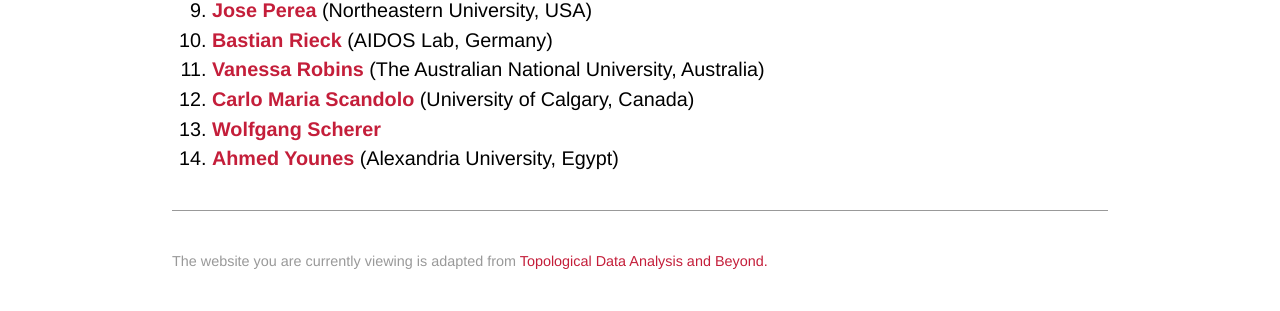
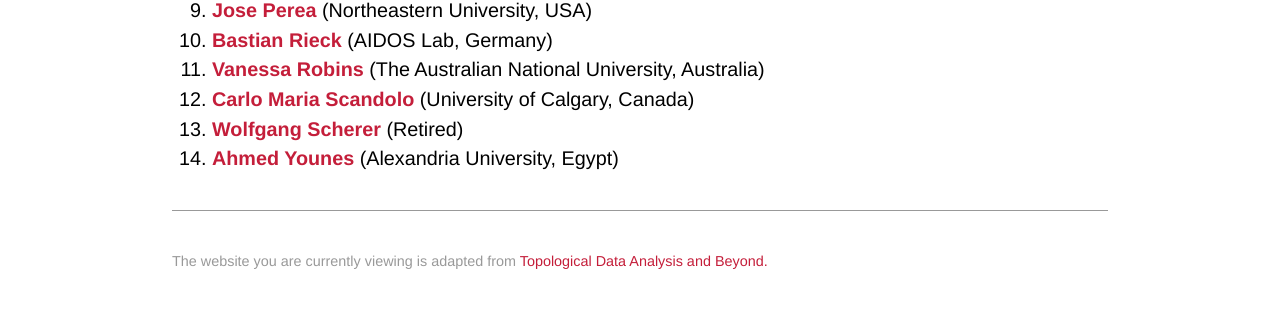
Before and after one commit to WoComtoQC/wocomtoqc.github.io, a Jekyll site: the page built from speakers.md, in a window 1280 px wide. Shown: the part 857-1168 px from the top of the page. Built offline with Jekyll 4.4.1, drawn with Linux system fonts in a browser that asks for light colours; some web fonts are replaced; our own code applies the rules of GitHub Pages for plain Markdown files.

Commit message:
Update speakers.md

```diff
--- a/speakers.md
+++ b/speakers.md
@@ -19,5 +19,5 @@ layout: default
 10. [**Bastian Rieck**](https://bastian.rieck.me/) (AIDOS Lab, Germany)
 11.  [**Vanessa Robins**](https://physics.anu.edu.au/contact/people/profile.php?ID=75)   (The Australian National University, Australia)
 12.  [**Carlo Maria Scandolo**](https://contacts.ucalgary.ca/info/math/profiles/1-9063259) (University of Calgary, Canada)
-13.  [**Wolfgang Scherer**](https://uk.linkedin.com/in/wolfgang-scherer-23200935)
+13.  [**Wolfgang Scherer**](https://uk.linkedin.com/in/wolfgang-scherer-23200935) (Retired)
 14.  [**Ahmed Younes**](https://www.linkedin.com/in/ahmed-younes-18910592/) (Alexandria University, Egypt)
```
